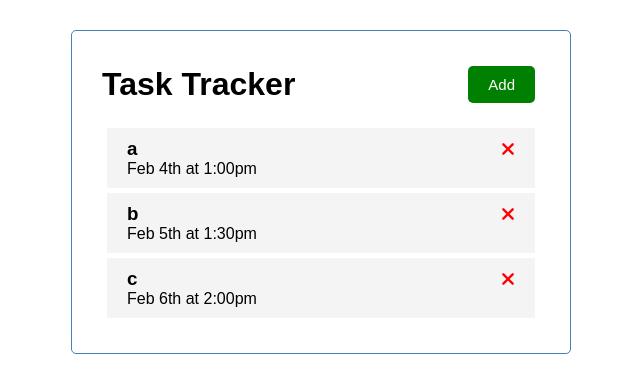
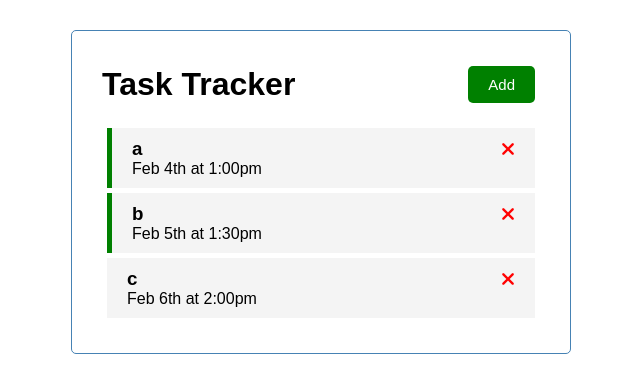
Before and after one commit to Remek-P/Task-tracker, a React (Create React App) app in the folder task-tracker/: page / in a window 1280 px wide. Shown: the top 392 px of the page, without its empty margins (319-959 px from the left). Built offline with nearby package versions, Linux system fonts and the light colour scheme.

Commit message:
Tasks.js, Task.js - clicking task, changes task.reminder state

```diff
--- a/task-tracker/src/components/Task.js
+++ b/task-tracker/src/components/Task.js
@@ -1,9 +1,12 @@
 import React from "react";
 
-export function Task ({ task, deleteTask }) {
+export function Task ({ task, deleteTask, toggleReminder }) {
 
     return (
-        <div className="task">
+        <div
+            className={`task ${task.reminder ? "reminder" : ""}`}
+            onClick={() => toggleReminder(task.id)}
+        >
             <h3>
                 {task.text}
                 <i
--- a/task-tracker/src/components/Tasks.js
+++ b/task-tracker/src/components/Tasks.js
@@ -11,6 +11,13 @@ export function Tasks ({ tasks, setTasks }) {
         console.log("click", id)
     }
 
+    const toggleReminder = (id) => {
+        setTasks(tasks.map(task => task.id === id
+            ? { ...task, reminder: !task.reminder }
+            : task
+        ))
+    }
+
     return (
         <>
             {
@@ -20,6 +27,7 @@ export function Tasks ({ tasks, setTasks }) {
                             key={task.id}
                             task={task}
                             deleteTask={deleteTask}
+                            toggleReminder={toggleReminder}
                         />))
                     : noTasksMessage
             }
```
